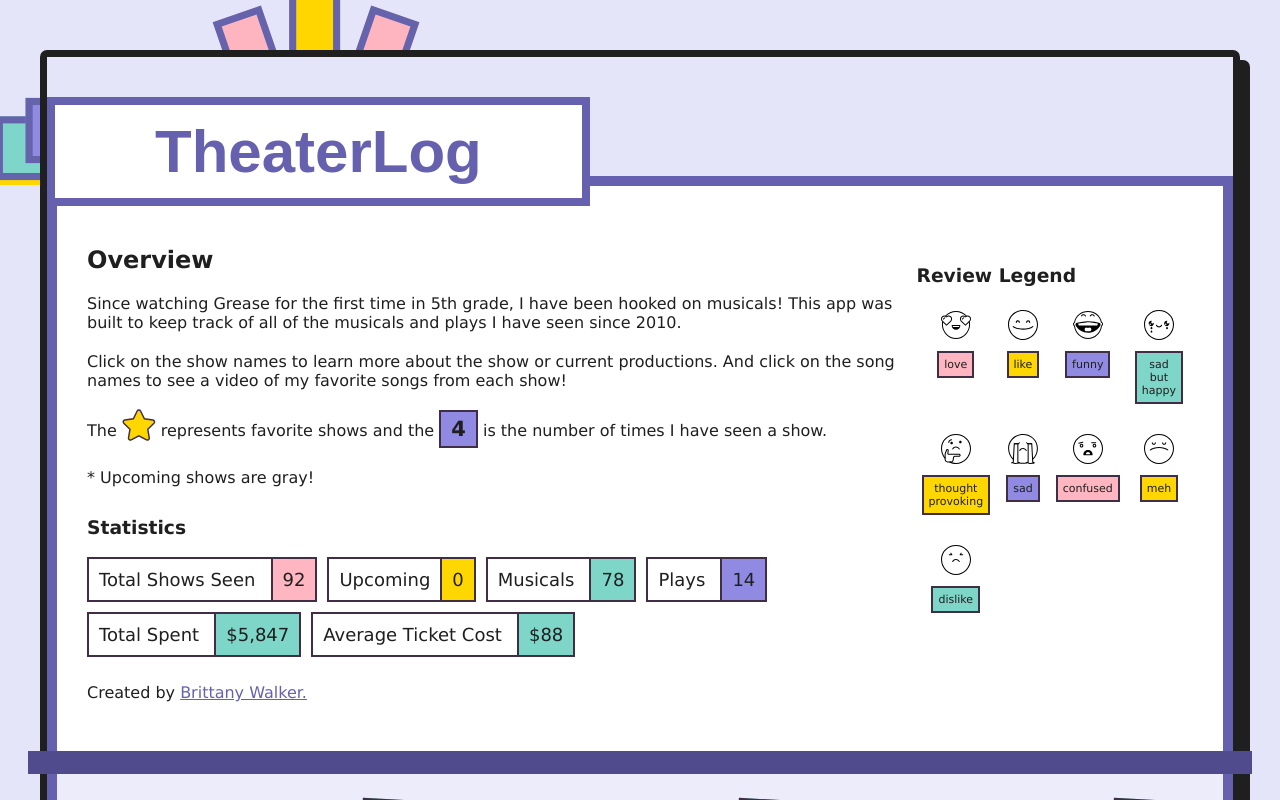
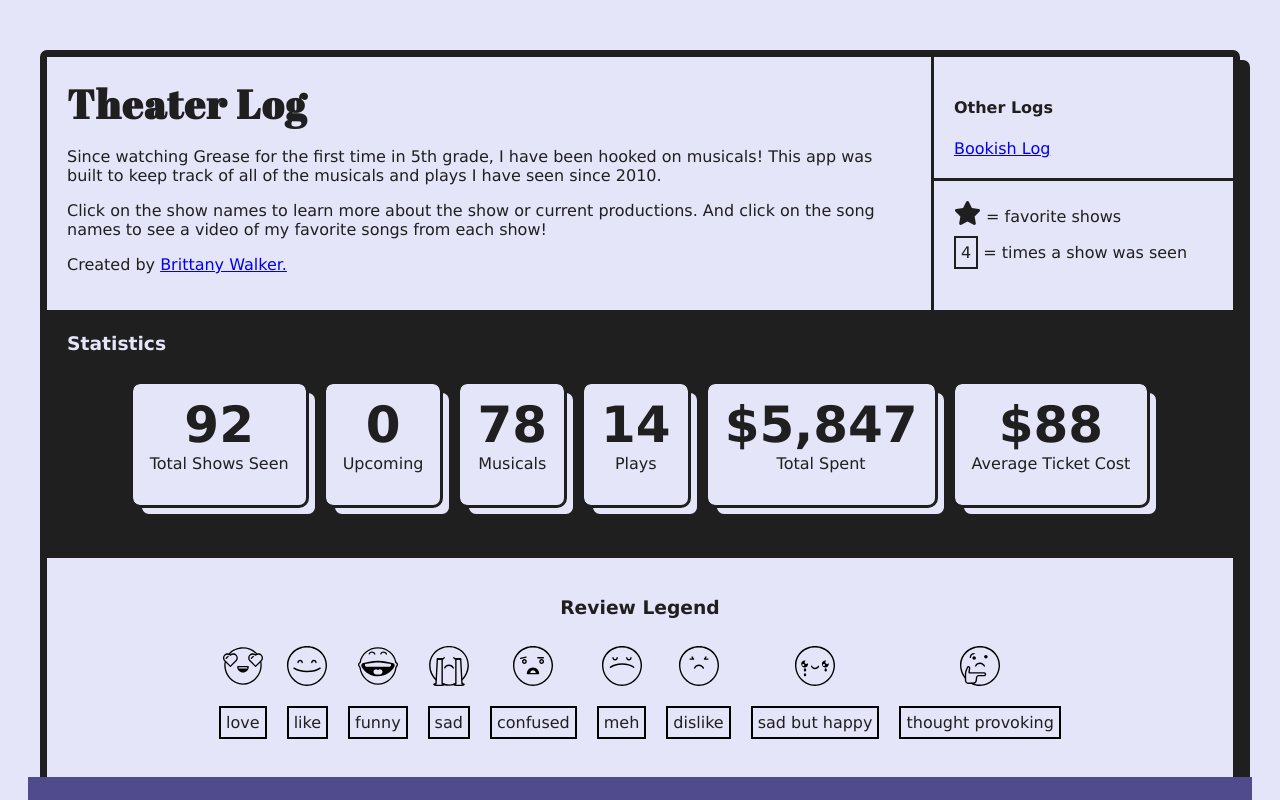
Before and after one commit to brittanyrw/theaterlog, a Vue app: page / in a window 1280 px wide. Shown: the top 800 px of the page. Built offline with nearby package versions, Linux system fonts and the light colour scheme.

Commit message:
Update styling for hero and statistics section and linter fixes

```diff
--- a/src/components/Hero.vue
+++ b/src/components/Hero.vue
@@ -1,65 +1,122 @@
 <template>
   <div class="hero">
-    <h1>TheaterLog</h1>
+    <header>
+      <div class="overview">
+        <h1>Theater Log</h1>
+        <div class="overview-text">
+          <p>
+            Since watching Grease for the first time in 5th grade, I have been
+            hooked on musicals! This app was built to keep track of all of the
+            musicals and plays I have seen since 2010.
+          </p>
+          <p>
+            Click on the show names to learn more about the show or current
+            productions. And click on the song names to see a video of my
+            favorite songs from each show!
+          </p>
+          <p class="portfolio-link">
+            Created by
+            <a href="https://musicalwebdev.com" target="_blank"
+              >Brittany Walker.</a
+            >
+          </p>
+        </div>
+      </div>
+      <div class="hero-sidebar">
+        <div class="external-links">
+          <h4>Other Logs</h4>
+          <a href="https://thebookishlog.com" target="_blank">Bookish Log</a>
+        </div>
+        <div class="info">
+          <ul>
+            <li>
+              <font-awesome-icon icon="star" class="fav-icon" /> = favorite
+              shows
+            </li>
+            <li>
+              <span class="multi-example">4</span> = times a show was seen
+            </li>
+          </ul>
+        </div>
+      </div>
+    </header>
     <div class="statistics">
       <div class="statistics-content">
-        <div class="stats-intro">
-          <h2>Overview</h2>
-          <p>Since watching Grease for the first time in 5th grade, I have been hooked on musicals! This app was built to keep track of all of the musicals and plays I have seen since 2010.</p>
-          <p> Click on the show names to learn more about the show or current productions. And click on the song names to see a video of my favorite songs from each show!</p>
-          <p>The <font-awesome-icon icon="star" class="fav-icon" /> represents favorite shows and the <span class="multi-example">4</span> is the number of times I have seen a show.</p>
-          <p class="note">* Upcoming shows are gray!</p>
+        <h3>Statistics</h3>
+        <div class="stats">
+          <div class="counter total-stat">
+            <p class="stat-number">{{ shows.length + 26 }}</p>
+            <p class="stat-title">Total Shows Seen</p>
           </div>
-        <div class="stats">
-          <h3>Statistics</h3>
-          <div class="counter total-stat"><p>Total Shows Seen</p> <p>{{ shows.length + 26}}</p></div>
-          <div class="counter upcoming-stat"><p>Upcoming </p><p>{{ upcomingCounter }}</p></div>
-          <div class="counter musical-stat"><p>Musicals</p> <p>{{ musicalsCounter + 26}}</p></div>
-          <div class="counter play-stat"><p>Plays</p> <p>{{ playsCounter}}</p></div>
-          <div class="counter price-stat"><p>Total Spent</p> <p>${{ priceCounter.toLocaleString() }}</p></div>
-          <div class="counter price-stat"><p>Average Ticket Cost</p> <p>${{ Math.floor(priceCounter/shows.length) }}</p></div>
+          <div class="counter upcoming-stat">
+            <p class="stat-number">{{ upcomingCounter }}</p>
+            <p class="stat-title">Upcoming</p>
           </div>
-        <p class="portfolio-link">Created by <a href="https://musicalwebdev.com" target="_blank">Brittany Walker.</a></p>
+          <div class="counter musical-stat">
+            <p class="stat-number">{{ musicalsCounter + 26 }}</p>
+            <p class="stat-title">Musicals</p>
           </div>
-      <div class="window">
+          <div class="counter play-stat">
+            <p class="stat-number">{{ playsCounter }}</p>
+            <p class="stat-title">Plays</p>
+          </div>
+          <div class="counter price-stat">
+            <p class="stat-number">${{ priceCounter.toLocaleString() }}</p>
+            <p class="stat-title">Total Spent</p>
+          </div>
+          <div class="counter price-stat">
+            <p class="stat-number">
+              ${{ Math.floor(priceCounter / shows.length) }}
+            </p>
+            <p class="stat-title">Average Ticket Cost</p>
+          </div>
+        </div>
+      </div>
+      <div class="stats-sidebar">
         <div class="review-legend">
           <h3>Review Legend</h3>
-          <ul>
+          <ul class="review-emoji-list">
             <li>
-              <img alt="Vue logo" src="./../assets/love.svg">
+              <img alt="love emoji" src="./../assets/love.svg" />
               <p>love</p>
             </li>
             <li>
-              <img alt="Vue logo" src="./../assets/happy.svg">
+              <img alt="happy emoji" src="./../assets/happy.svg" />
               <p>like</p>
             </li>
             <li>
-              <img alt="Vue logo" src="./../assets/funny.svg">
+              <img alt="funny emoji" src="./../assets/funny.svg" />
               <p>funny</p>
             </li>
             <li>
-              <img alt="Vue logo" src="./../assets/happy-sad.svg">
+              <img alt="sad emoji" src="./../assets/sad.svg" />
+              <p>sad</p>
+            </li>
+            <li>
+              <img alt="confused emoji" src="./../assets/confused.svg" />
+              <p>confused</p>
+            </li>
+            <li>
+              <img alt="meh emoji" src="./../assets/meh.svg" />
+              <p>meh</p>
+            </li>
+            <li>
+              <img alt="dislike emoji" src="./../assets/dislike.svg" />
+              <p>dislike</p>
+            </li>
+            <li>
+              <img
+                alt="happy but also sad emoji"
+                src="./../assets/happy-sad.svg"
+              />
               <p>sad but happy</p>
             </li>
             <li>
-              <img alt="Vue logo" src="./../assets/thought-provoking.svg">
+              <img
+                alt="thought provoking emoji"
+                src="./../assets/thought-provoking.svg"
+              />
               <p>thought provoking</p>
-            </li>
-            <li>
-              <img alt="Vue logo" src="./../assets/sad.svg">
-              <p>sad</p>
-            </li>
-            <li>
-              <img alt="Vue logo" src="./../assets/confused.svg">
-              <p>confused</p>
-            </li>
-            <li>
-              <img alt="Vue logo" src="./../assets/meh.svg">
-              <p>meh</p>
-            </li>
-            <li>
-              <img alt="Vue logo" src="./../assets/dislike.svg">
-              <p>dislike</p>
             </li>
           </ul>
         </div>
@@ -69,214 +126,169 @@
 </template>
 
 <script>
-
-import {showList} from "../data/shows";
+import { showList } from "../data/shows";
 
 export default {
-  name: 'Hero',
-    data: function () {
+  name: "Hero",
+  data: function() {
     return {
-      shows: showList
-    }
+      shows: showList,
+    };
   },
-  computed:{
-    musicalsCounter:function(){
-      var result = showList.reduce((res, item) => item.type == 'musical' ? res + 1 : res, 0);
+  computed: {
+    musicalsCounter: function() {
+      var result = showList.reduce(
+        (res, item) => (item.type == "musical" ? res + 1 : res),
+        0
+      );
       return result;
     },
-    playsCounter:function(){
-      var result = showList.reduce((res, item) => item.type == 'play' ? res + 1 : res, 0);
+    playsCounter: function() {
+      var result = showList.reduce(
+        (res, item) => (item.type == "play" ? res + 1 : res),
+        0
+      );
       return result;
     },
-    upcomingCounter:function(){
-      var result = showList.reduce((res, item) => item.upcoming ? res + item.upcoming : res, 0);
+    upcomingCounter: function() {
+      var result = showList.reduce(
+        (res, item) => (item.upcoming ? res + item.upcoming : res),
+        0
+      );
       return result;
     },
-      priceCounter:function(){
-      var result = showList.reduce((res, item) => item.price ? res + item.price : res, 0);
+    priceCounter: function() {
+      var result = showList.reduce(
+        (res, item) => (item.price ? res + item.price : res),
+        0
+      );
       return Math.floor(result);
-    }
     },
-}
+  },
+};
 </script>
 
-<style>
-  .statistics {
-    background-color: white;
-    padding: 60px 30px 30px 30px;
-    border: 10px solid #6661af;
-    display: grid;
-    grid-template-columns: 1.5fr .5fr;
-    grid-auto-rows: auto;
-    text-align: left;
+<style lang="scss">
+@import "@/assets/styles/variables.scss";
+@import url("https://fonts.googleapis.com/css2?family=Abril+Fatface&display=swap");
+
+.hero {
+  header {
+    border-bottom: 3px solid $black;
+    @media screen and (min-width: 662px) {
+      display: flex;
+    }
+    .overview {
+      padding: 20px;
+      display: flex;
+      align-items: center;
+      flex-wrap: wrap;
+      @media screen and (min-width: 662px) {
+        flex-basis: 75%;
+        border-right: 3px solid $black;
+      }
+      h1 {
+        font-family: "Abril Fatface", cursive;
+        margin: 0;
+        letter-spacing: 1.5px;
+        font-size: 40px;
+      }
+    }
+    .hero-sidebar {
+      @media screen and (min-width: 662px) {
+        width: 300px;
       }
 
-  .portfolio-link a {
-    color: #6661af;
+      .external-links,
+      .info {
+        padding: 20px;
       }
 
-  .stats-intro .multi-example {
-    background-color: #908ae2;
-		padding: 5px 10px;
-		font-weight: bold;
-    font-size: 21px;
-		border: 2px solid #402e47;
+      .external-links {
+        border-top: 3px solid $black;
+        border-bottom: 3px solid $black;
+        @media screen and (min-width: 662px) {
+          border-top: 0;
+        }
+      }
+
+      .info {
+        .fa-star {
+          font-size: 24px;
+        }
+        .multi-example {
+          border: 2px solid $black;
+          padding: 5px;
           display: inline-block;
         }
-
-  .stats-intro .multi-example:hover, .stats-intro .fav-icon:hover {
-    transform: rotate(5deg);
+        li:first-child {
+          margin-bottom: 10px;
+        }
+      }
+    }
+  }
 }
 
-
-  h1 {
-    font-family: 'Amaranth', sans-serif;
-    padding: 12px 100px;
-    display: inline-block;
-    font-size: 60px;
-    background-color: white;
-    margin-bottom: -50px;
-    color: #6661af;
-    border: 8px solid #6661af;
+.statistics {
+  border-bottom: 3px solid $black;
+  .statistics-content {
+    background-color: $black;
+    color: $purple;
+    padding: 20px;
+    h3 {
+      margin: 0;
+    }
+    .stats {
+      display: flex;
+      align-items: center;
+      justify-content: center;
+      flex-wrap: wrap;
+      padding: 20px 0;
+      @media screen and (min-width: 662px) {
+        padding: 20px;
+      }
+      .counter {
+        background-color: $purple;
+        text-align: center;
+        margin: 10px;
+        border: 2px solid $purple;
+        -webkit-box-shadow: 5px 5px 0 $purple;
+        box-shadow: 9px 9px 0 $purple;
+        border-radius: 7px;
+        color: $black;
+        outline: 3px solid $black;
         position: relative;
+        .stat-number {
+          font-size: 50px;
+          font-weight: bold;
+          margin: 0;
+          padding: 10px 15px 0 15px;
+        }
+        .stat-title {
+          margin: 0;
+          padding: 0 15px 30px 15px;
+        }
+      }
+    }
   }
 
-  h1:after {
-    position: absolute;
-    content: '';
-    height: 214%;
-    width: 131%;
-    top: -128%;
-    left: -15%;
-    z-index: -1;
-    background-size: cover;
-    background-repeat: no-repeat;
-    background-image: url('~@/assets/marquee.svg');
+  .review-legend {
+    padding: 20px;
+    border-top: 3px solid $black;
+    text-align: center;
+    .review-emoji-list {
+      li {
+        text-align: center;
+        margin: 10px;
+        p {
+          border: 2px solid black;
+          padding: 5px;
         }
-
-  h2 {
-    margin-top: 0;
+        img {
+          width: 40px;
         }
-
-  p {
-    margin-bottom: 20px;
       }
-
-  .fav-icon {
-    color: gold;
-    font-size: 30px;
     }
-
-  .fav-icon path {
-    stroke: #402e47;
-    stroke-width: 25;
   }
-
-  .stats-intro {
-    padding-right: 20px;
-    margin-bottom: 30px;
-  }
-
-  .note {
-    font-size: 16px;
-  }
-
-  .stats .counter {
-    display: inline-block;
-    border: 2px solid #402e47;
-    margin-right: 10px;
-    margin-bottom: 10px;
-  }
-
-  .stats .counter p {
-    display: inline-block;
-    margin: 0;
-    padding: 10px;
-    font-size: 18px;
-  }
-
-  .stats .counter p:last-child {
-    border-left: 2px solid #402e47;
-  }
-
-  .stats .total-stat p:last-child {
-    background-color: lightpink;
-  }
-
-  .stats .upcoming-stat p:last-child {
-    background-color: gold;
-  }
-
-  .stats .musical-stat p:last-child, .stats .price-stat p:last-child {
-    background-color: #7ed6c9;
-  }
-
-  .stats .play-stat p:last-child {
-    background-color: #908ae2;
-  }
-
-  .review-legend ul {
-    display: grid;
-    grid-template-columns: 1fr 1fr 1fr 1fr;
-  }
-
-  .review-legend li {
-    padding: 5px;
-    margin-right: 5px;
-    display: inline-block;
-    text-align: center;
-  }
-
-  .review-legend li:first-child p, .review-legend li:nth-child(7) p {
-    background-color: lightpink;
-  }
-
-  .review-legend li:nth-child(2) p, .review-legend li:nth-child(8) p, .review-legend li:nth-child(5) p {
-    background-color: gold;
-  }
-
-  .review-legend li:nth-child(3) p, .review-legend li:nth-child(6) p {
-    background-color: #908ae2;
-  }
-
-  .review-legend li:nth-child(4) p, .review-legend li:nth-child(9) p {
-    background-color: #7ed6c9;
-  }
-
-  .review-legend li:nth-child(even):hover {
-    transform: rotate(5deg);
-  }
-
-  .review-legend li:nth-child(odd):hover {
-    transform: rotate(-5deg);
-  }
-
-  .review-legend p {
-    font-size: 11px;
-    padding: 5px;
-    border: 2px solid #402e47;
-    display: inline-block;
-  }
-  .review-legend img {
-      height: 30px;
-      display: block;
-      margin: auto;
-  }
-
-  @media screen and (max-width: 992px){
-    .statistics, .review-ledgend ul {
-      grid-template-columns: 1fr;
-    }
-    h1 {
-      font-size: 50px;
-      padding: 12px 20px;
-    }
-    h1:after {
-      height: 189%;
-      width: 146%;
-      top: -75%;
-      left: -23%;
-    }
-
 }
 </style>
```
Lines whose indentation alone changed are shown as unchanged.
